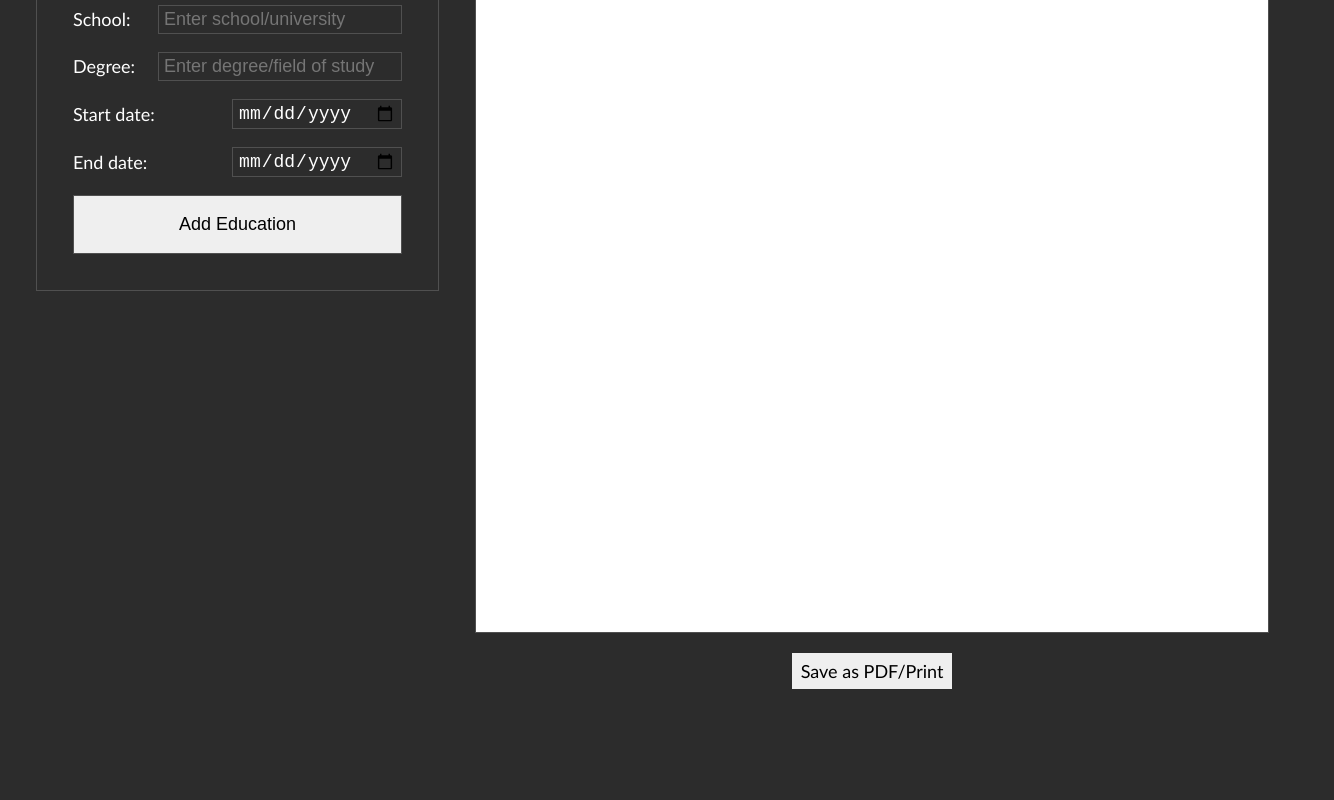
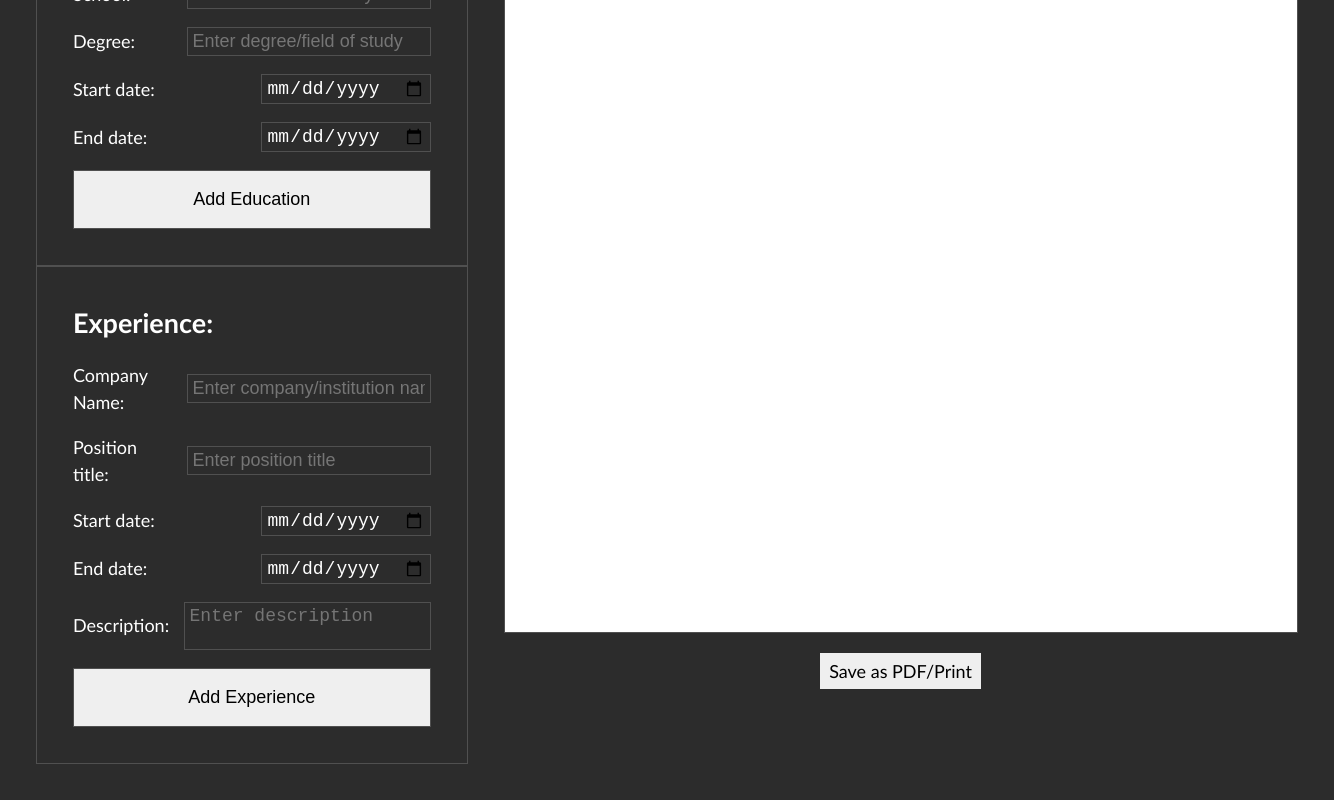
Before and after one commit to YehorMartynenko/cv-application, a React (Vite) app: page / in a window 1280 px wide. Shown: the part 526-1326 px from the top of the page, 1334 px wide, since content can reach past the window. Before the commit the page ends 1251 px from the top, so only its background shows below. Built offline with nearby package versions, Linux system fonts and the light colour scheme.

Commit message:
feat: add experience section

```diff
--- a/src/App.jsx
+++ b/src/App.jsx
@@ -4,6 +4,7 @@ import "./App.css";
 import GeneralInformation from "./components/GeneralInformation";
 import Education from "./components/Education";
 import CvPreview from "./components/CvPreview";
+import Experience from "./components/Experience";
 
 const generalInfoDefaults = {
   name: "Your Name",
@@ -14,10 +15,12 @@ const generalInfoDefaults = {
 };
 
 const educationArr = [];
+const experienceArr = [];
 
 function App() {
   const [generalInfo, setGeneralInfo] = useState(generalInfoDefaults);
   const [educationInfo, setEducationInfo] = useState(educationArr);
+  const [experienceInfo, setExperienceInfo] = useState(experienceArr);
   return (
     <div className="container">
       <section className="info-redactor">
@@ -29,11 +32,16 @@ function App() {
           educationInfo={educationInfo}
           setEducationInfo={setEducationInfo}
         />
+        <Experience
+          setExperienceInfo={setExperienceInfo}
+          experienceInfo={experienceInfo}
+        />
       </section>
       <section className="cv-preview">
         <CvPreview
           generalInfo={generalInfo}
           educationInfo={educationInfo}
+          experienceInfo={experienceInfo}
         />
       </section>
     </div>
--- a/src/components/CvPreview.jsx
+++ b/src/components/CvPreview.jsx
@@ -16,7 +16,11 @@ function normalizeUrl(url) {
   return url;
 }
 
-export default function CvPreview({ generalInfo, educationInfo }) {
+export default function CvPreview({
+  generalInfo,
+  educationInfo,
+  experienceInfo,
+}) {
   return (
     <>
       <div className="preview-container">
@@ -101,6 +105,35 @@ export default function CvPreview({ generalInfo, educationInfo }) {
             })}
           </>
         )}
+
+        {experienceInfo.length > 0 && (
+          <>
+            <h2>Experience</h2>
+            {experienceInfo.map((work) => {
+              return (
+                <div
+                  className="school-item"
+                  key={work.key}
+                >
+                  <div className="education-main-info">
+                    <span className="bold-text">{work.company}</span>
+                    <span>{work.position}</span>
+                  </div>
+                  <div className="education-dates">
+                    <span className="bold-text">{work.startDate}</span>
+                    {" - "}
+                    <span className="bold-text">
+                      {work.startDate && !work.endDate ? "Now" : work.endDate}
+                    </span>
+                  </div>
+                  <div className="desc-container">
+                    <span>{work.desc}</span>
+                  </div>
+                </div>
+              );
+            })}
+          </>
+        )}
       </div>
       <button
         className="print-btn"
--- /dev/null
+++ b/src/components/Experience.jsx
@@ -0,0 +1,102 @@
+import { useState } from "react";
+import ExperienceList from "./ExperienceList";
+import ExperienceForm from "./ExperienceForm";
+
+const placeholders = {
+  company: "Enter company/institution name",
+  position: "Enter position title",
+  startDate: "Enter start date",
+  endDate: "Enter end date",
+  desc: "Enter description",
+};
+
+const formDataDefault = {
+  company: "",
+  position: "",
+  startDate: "",
+  endDate: "",
+  desc: "",
+};
+
+export default function Experience({ experienceInfo, setExperienceInfo }) {
+  const [formData, setFormData] = useState(formDataDefault);
+
+  const [mode, setMode] = useState("add");
+  const [editingKey, setEditingKey] = useState(null);
+
+  function addExperienceClick(e) {
+    e.preventDefault();
+    const newExperience = {
+      key: crypto.randomUUID(),
+      company: formData.company,
+      position: formData.position,
+      startDate: formData.startDate,
+      endDate: formData.endDate,
+      desc: formData.desc,
+    };
+
+    const newExperienceArr = [...experienceInfo, newExperience];
+    setExperienceInfo(newExperienceArr);
+    setFormData(formDataDefault);
+  }
+
+  function submitEditClick(e) {
+    e.preventDefault();
+    setExperienceInfo(
+      experienceInfo.map((item) =>
+        item.key === editingKey ? { ...item, ...formData } : item,
+      ),
+    );
+    setEditingKey(null);
+    setMode("add");
+    setFormData(formDataDefault);
+  }
+
+  function cancelEditClick(e) {
+    e.preventDefault();
+    setMode("add");
+    setFormData(formDataDefault);
+  }
+
+  function handleChange(e) {
+    const { name, value } = e.target;
+    setFormData((prev) => ({ ...prev, [name]: value }));
+  }
+
+  function deleteItem(key) {
+    setExperienceInfo(experienceInfo.filter((item) => item.key !== key));
+  }
+
+  function editItem(key) {
+    setMode("edit");
+    const itemToEdit = experienceInfo.find((item) => item.key === key);
+    if (itemToEdit) {
+      setFormData({
+        ...itemToEdit,
+      });
+      setEditingKey(key);
+    }
+  }
+
+  return (
+    <form className="form-section">
+      <h2>Experience: </h2>
+      {experienceInfo.length > 0 && (
+        <ExperienceList
+          experienceInfo={experienceInfo}
+          onEdit={editItem}
+          onDelete={deleteItem}
+        />
+      )}
+      <ExperienceForm
+        formData={formData}
+        onChange={handleChange}
+        placeholders={placeholders}
+        mode={mode}
+        onCancel={cancelEditClick}
+        onSubmit={submitEditClick}
+        onAdd={addExperienceClick}
+      />
+    </form>
+  );
+}
--- /dev/null
+++ b/src/components/ExperienceForm.jsx
@@ -0,0 +1,97 @@
+export default function ExperienceForm({
+  formData,
+  onChange,
+  placeholders,
+  mode,
+  onCancel,
+  onSubmit,
+  onAdd,
+}) {
+  return (
+    <>
+      <div className="form-item">
+        <label htmlFor="company">Company Name:</label>
+        <input
+          id="company"
+          name="company"
+          type="text"
+          value={formData.company}
+          onChange={onChange}
+          placeholder={placeholders.company}
+        />
+      </div>
+      <div className="form-item">
+        <label htmlFor="position">Position title:</label>
+        <input
+          id="position"
+          name="position"
+          type="text"
+          value={formData.position}
+          onChange={onChange}
+          placeholder={placeholders.position}
+        />
+      </div>
+      <div className="form-item">
+        <label htmlFor="startDate">Start date:</label>
+        <input
+          id="startDate"
+          name="startDate"
+          type="date"
+          value={formData.startDate}
+          onChange={onChange}
+          placeholder={placeholders.startDate}
+        />
+      </div>
+      <div className="form-item">
+        <label htmlFor="endDate">End date:</label>
+        <input
+          id="endDate"
+          name="endDate"
+          type="date"
+          value={formData.endDate}
+          onChange={onChange}
+          placeholder={placeholders.endDate}
+        />
+      </div>
+      <div className="form-item">
+        <label htmlFor="desc">Description:</label>
+        <textarea
+          id="desc"
+          name="desc"
+          type="text"
+          value={formData.desc}
+          onChange={onChange}
+          placeholder={placeholders.desc}
+        />
+      </div>
+      <div className="btn-wrapper">
+        {mode === "add" ? (
+          <button
+            className="primary-btn"
+            type="button"
+            onClick={onAdd}
+          >
+            Add Experience
+          </button>
+        ) : (
+          <>
+            <button
+              className="primary-btn"
+              type="button"
+              onClick={onSubmit}
+            >
+              Submit
+            </button>
+            <button
+              className="primary-btn"
+              type="button"
+              onClick={onCancel}
+            >
+              Cancel
+            </button>
+          </>
+        )}
+      </div>
+    </>
+  );
+}
--- /dev/null
+++ b/src/components/ExperienceList.jsx
@@ -0,0 +1,40 @@
+export default function ExperienceList({ experienceInfo, onEdit, onDelete }) {
+  return (
+    <ul className="education-list-container">
+      {experienceInfo.map((work) => {
+        return (
+          <li
+            className="school-item-edit"
+            key={work.key}
+          >
+            <div className="main-info-wrapper">
+              <div className="education-main-info">
+                <span>{work.company}</span>
+                <span>{work.position}</span>
+              </div>
+              <div className="education-dates">
+                <span>{work.startDate}</span>
+                <span>{work.endDate}</span>
+              </div>
+            </div>
+            <span>{work.desc}</span>
+            <div className="edit-btn-wrapper">
+              <button
+                type="button"
+                onClick={() => onEdit(work.key)}
+              >
+                Edit
+              </button>
+              <button
+                type="button"
+                onClick={() => onDelete(work.key)}
+              >
+                Delete
+              </button>
+            </div>
+          </li>
+        );
+      })}
+    </ul>
+  );
+}
--- a/src/styles/GeneralInformation.css
+++ b/src/styles/GeneralInformation.css
@@ -4,6 +4,7 @@
   gap: 1rem;
   border: 0.5px solid var(--border-color);
   padding: 2rem;
+  max-width: 400px;
 }
 
 .form-item {
@@ -13,12 +14,17 @@
   align-items: center;
 }
 
-input {
+input,
+textarea {
   padding: 3px 5px;
   background-color: var(--bg-color);
   color: var(--text-color);
   border: 1px solid var(--border-color);
   font-size: 1rem;
+}
+
+textarea {
+  resize: none;
 }
 
 .btn-wrapper {
```
